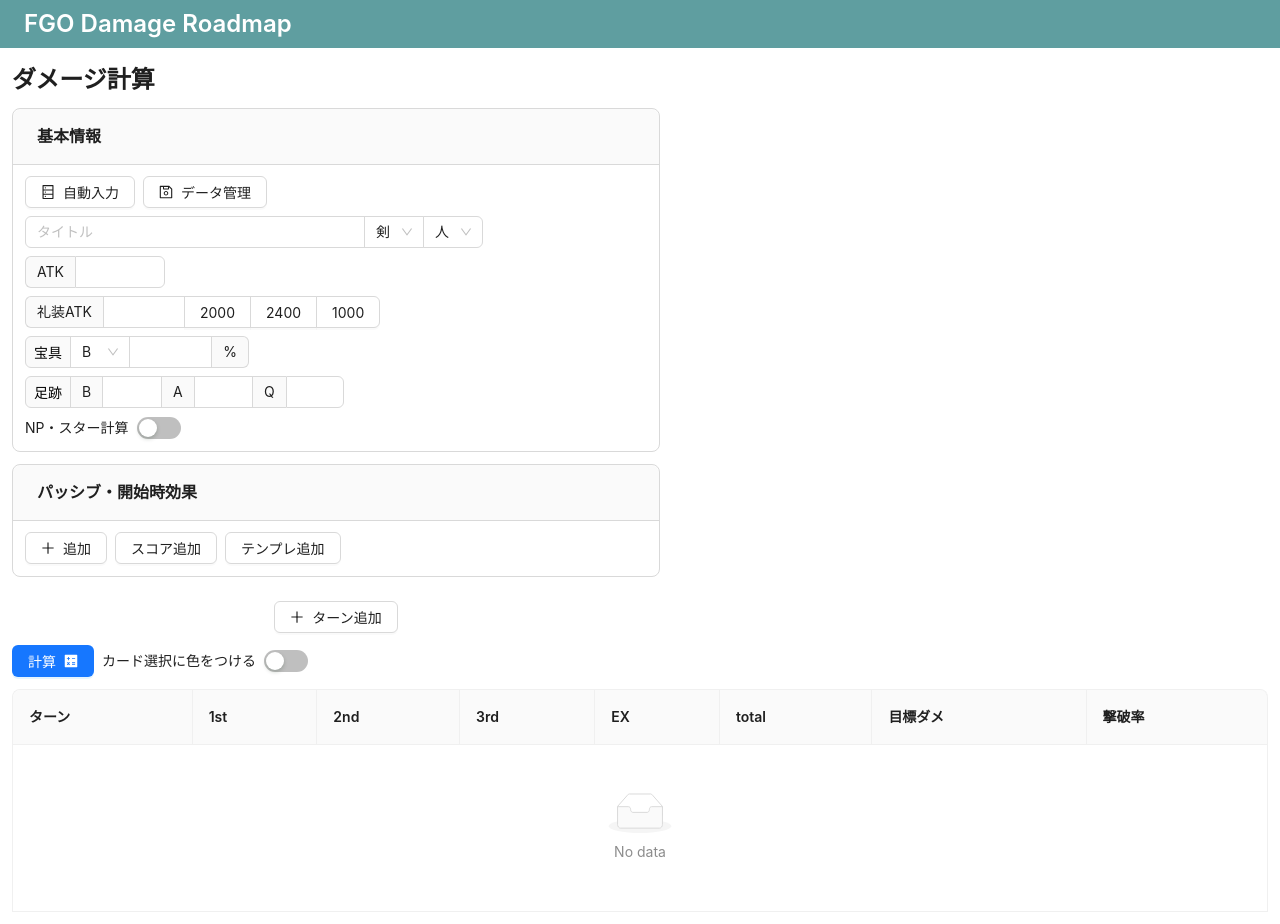
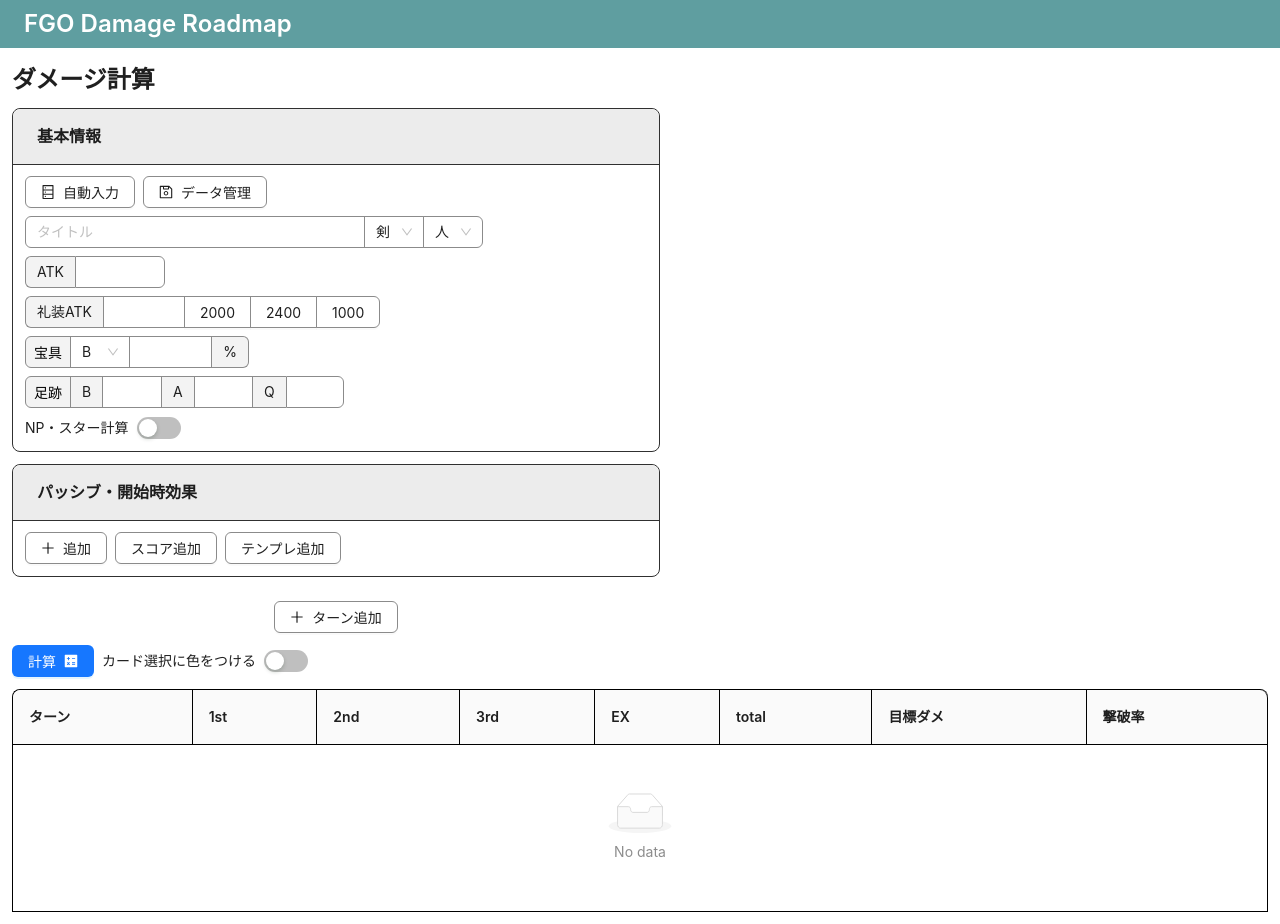
Before and after one commit to zejba/fgo-damage-roadmap, a React (Vite) app: page / in a window 1280 px wide. Built offline with nearby package versions, Linux system fonts and the light colour scheme.

Commit message:
feat: 計算式修正

```diff
--- a/src/App.tsx
+++ b/src/App.tsx
@@ -2,8 +2,34 @@
 import Layout from './features/Layout';
 import { BrowserRouter as Router, Route, Routes } from 'react-router-dom';
 import { ConvertFromOldServicePage } from './pages/ConvertFromOldServicePage';
+import { ConfigProvider, ThemeConfig } from 'antd';
+import { DEFAULT_FORM_BORDER_COLOR } from './data/constants';
+
+const theme: ThemeConfig = {
+  components: {
+    Input: {
+      colorBorder: DEFAULT_FORM_BORDER_COLOR,
+      addonBg: '#f3f3f3'
+    },
+    Select: {
+      colorBorder: DEFAULT_FORM_BORDER_COLOR
+    },
+    InputNumber: {
+      colorBorder: DEFAULT_FORM_BORDER_COLOR,
+      addonBg: '#f3f3f3'
+    },
+    Button: {
+      colorBorder: DEFAULT_FORM_BORDER_COLOR
+    },
+    Table: {
+      borderColor: 'black'
+    }
+  }
+};
+
 function App() {
   return (
+    <ConfigProvider theme={theme}>
       <Router>
         <Layout>
           <Routes>
@@ -13,6 +39,7 @@
           </Routes>
         </Layout>
       </Router>
+    </ConfigProvider>
   );
 }
 
--- a/src/components/Card.tsx
+++ b/src/components/Card.tsx
@@ -2,10 +2,11 @@
 import styled from 'styled-components';
 
 const StyledCard = styled(AntCard)`
-  border-color: #d9d9d9;
+  border-color: #303030;
+  border-width: 1px;
   .ant-card-head {
-    background-color: rgba(0, 0, 0, 0.02);
-    border-color: #d9d9d9;
+    background-color: #ececec;
+    border-color: #303030;
   }
   .ant-card-body {
     padding: 12px;
--- a/src/components/SpaceCompactHeader.tsx
+++ b/src/components/SpaceCompactHeader.tsx
@@ -9,7 +9,7 @@
         padding: '0 8px',
         color: 'black',
         cursor: 'text',
-        backgroundColor: 'rgba(0, 0, 0, 0.02)',
+        backgroundColor: '#f3f3f3',
         ...style
       }}
       {...rest}
--- a/src/data/constants.ts
+++ b/src/data/constants.ts
@@ -10,7 +10,6 @@
 export const CRITICAL_DAMAGE_COEFFICIENT = 2;
 
 export const CARD_CORRECTION_VALUES = {
-  noblePhantasm: 1,
   buster: 1.5,
   arts: 1,
   quick: 0.8,
@@ -18,3 +17,5 @@
 } as const;
 
 export const SELECT_ORDER_COEFFICIENT = 0.2;
+
+export const DEFAULT_FORM_BORDER_COLOR = '#8b8b8b';
--- a/src/data/options.ts
+++ b/src/data/options.ts
@@ -111,12 +111,12 @@
 ];
 
 export const cardColorStyles = {
-  buster: '#FF4444',
+  buster: '#ff6044',
   arts: '#3B9CFF',
-  quick: '#66D966',
-  B: '#FF4444',
+  quick: '#6de76d',
+  B: '#ff6044',
   A: '#3B9CFF',
-  Q: '#66D966',
+  Q: '#6de76d',
   extra: undefined
 } as const;
 
--- a/src/features/DamageCalculator/CardCard/CardParamsSection.tsx
+++ b/src/features/DamageCalculator/CardCard/CardParamsSection.tsx
@@ -4,6 +4,7 @@
 import { cardTypeOptions, damageJudgementOptions } from '../../../data/options';
 import type { CardParams } from '../../../data/types';
 import { isRequiredNpStarCalcAtom } from '../../../store/jotai';
+import { DEFAULT_FORM_BORDER_COLOR } from '../../../data/constants';
 
 interface CardParamsSectionProps {
   cardParamsAtom: PrimitiveAtom<CardParams>;
@@ -36,8 +37,8 @@
             }))
           }
           style={{
-            outline: '1px solid #d9d9d9',
-            outlineOffset: '-1px',
+            border: `1px solid ${DEFAULT_FORM_BORDER_COLOR}`,
+            borderRight: 'none',
             padding: '4px 8px'
           }}
         >
--- a/src/features/DamageCalculator/ImportFormValuesButton.tsx
+++ b/src/features/DamageCalculator/ImportFormValuesButton.tsx
@@ -26,6 +26,7 @@
         }
         const data = validateDamageCalcFormValue(JSON.parse(e.target.result));
         setFormData(data);
+        message.success('ファイルの内容を反映しました');
       } catch (error) {
         console.error(error);
         message.error('ファイルの読み込みに失敗しました');
--- a/src/features/DamageCalculator/ResultTable.tsx
+++ b/src/features/DamageCalculator/ResultTable.tsx
@@ -117,8 +117,19 @@
 }
 function buildDataSource(result: ProcessedTurnResult[], isNpStarCalculated: boolean): RecordType[] {
   return result.flatMap((turnResult, turnIndex) => {
-    const { selectedCards, damage90, damage100, damage110, passRate, targetDamage, nps, minStars, maxStars } =
-      turnResult;
+    const {
+      selectedCards,
+      damage90,
+      damage100,
+      damage110,
+      passRate,
+      targetDamage,
+      nps,
+      minStars,
+      maxStars,
+      minStarRates,
+      maxStarRates
+    } = turnResult;
     const damage90Sum = damage90.reduce((a, b) => a + b, 0);
     const damage100Sum = damage100.reduce((a, b) => a + b, 0);
     const damage110Sum = damage110.reduce((a, b) => a + b, 0);
@@ -194,6 +205,17 @@
               total: `${totalMinStar}～${totalMaxStar}`,
               targetDamage: '-',
               passRate: '-'
+            },
+            {
+              key: `turn-${turnIndex + 1}-star-rate`,
+              turn: null,
+              first: `${minStarRates[0]}%～${maxStarRates[0]}%`,
+              second: `${minStarRates[1]}%～${maxStarRates[1]}%`,
+              third: `${minStarRates[2]}%～${maxStarRates[2]}%`,
+              ex: `${minStarRates[3]}%～${maxStarRates[3]}%`,
+              total: '-',
+              targetDamage: '-',
+              passRate: '-'
             }
           ])
     ];
@@ -207,7 +229,7 @@
   const isNpStarCalculated = useAtomValue(isNpStarCalculatedAtom);
   const dataSource = useMemo(() => buildDataSource(result, isNpStarCalculated), [result, isNpStarCalculated]);
   const columns = useMemo(
-    () => defineColumns(isColored, npColor, isNpStarCalculated ? 6 : 4),
+    () => defineColumns(isColored, npColor, isNpStarCalculated ? 7 : 4),
     [isColored, npColor, isNpStarCalculated]
   );
   return <Table columns={columns} dataSource={dataSource} pagination={false} rowHoverable={false} bordered />;
--- a/src/utils/calcDamage.ts
+++ b/src/utils/calcDamage.ts
@@ -125,8 +125,11 @@
   };
 }
 
-function getCardCorrectionValue(type: CardType, nth: number) {
-  return CARD_CORRECTION_VALUES[type] * (type === 'noblePhantasm' ? 1 : 1 + (nth - 1) * SELECT_ORDER_COEFFICIENT);
+function getCardCorrectionValue(type: CardType, npColor: CardColor, nth: number) {
+  return (
+    CARD_CORRECTION_VALUES[type === 'noblePhantasm' ? npColor : type] *
+    (type === 'noblePhantasm' ? 1 : 1 + (nth - 1) * SELECT_ORDER_COEFFICIENT)
+  );
 }
 
 function getFirstBonusValues(selectedCardColors: CardColor[]) {
@@ -330,6 +333,8 @@
       if (damageJudgement === 'nothing') {
         continue;
       }
+      const fixedIsCritical = cardType !== 'extra' && cardType !== 'noblePhantasm' && isCritical;
+
       const cardCategory: CardCategory =
         cardType === 'noblePhantasm' ? 'noblePhantasm' : cardType === 'extra' ? 'extra' : 'normal';
       const cardColor = cardType === 'noblePhantasm' ? npColor : cardType;
@@ -347,13 +352,13 @@
       let damageCoefficient = 1;
       if (cardCategory === 'noblePhantasm') {
         damageCoefficient = (npValue + consumeBuff(simulatedBuffs, 'npValueUp')) / 100;
-        const spnp = consumeBuff(simulatedBuffs, 'npSuperEffectiveCorrection');
-        if (spnp !== 0) {
-          damageCoefficient *= spnp / 100;
+        const npSuperEffectiveCorrection = consumeBuff(simulatedBuffs, 'npSuperEffectiveCorrection');
+        if (npSuperEffectiveCorrection !== 0) {
+          damageCoefficient *= npSuperEffectiveCorrection / 100;
         }
       } else if (cardCategory === 'extra') {
         damageCoefficient = isChain ? EXTRA_DAMAGE_COEFFICIENT.chain : EXTRA_DAMAGE_COEFFICIENT.default;
-      } else if (isCritical) {
+      } else if (fixedIsCritical) {
         damageCoefficient = CRITICAL_DAMAGE_COEFFICIENT;
       }
 
@@ -361,19 +366,17 @@
       const atkBuff = Math.max(consumeBuff(simulatedBuffs, 'atkBuff') / 100, -1);
       const cardBuff = consumeBuff(simulatedBuffs, `${cardColor}Buff`) / 100;
       const cardPowerBuff = consumeBuff(simulatedBuffs, `${cardColor}PowerBuff`) / 100;
-      const totalCardBuff = Math.max(
-        cardBuff + cardPowerBuff + (isCritical ? consumeBuff(simulatedBuffs, 'cardCriticalBuff') / 100 : 0),
-        -1
-      );
+      const cardCriticalBuff = fixedIsCritical ? consumeBuff(simulatedBuffs, 'cardCriticalBuff') / 100 : 0;
+      const totalCardBuff = Math.max(cardBuff + cardPowerBuff + cardCriticalBuff, -1);
       const spBuff = Math.max(consumeBuff(simulatedBuffs, 'spBuff') / 100, -1);
       const spDef = Math.min(consumeBuff(simulatedBuffs, 'spDef') / 100, 1);
       const npGetBuff = Math.max(consumeBuff(simulatedBuffs, 'npGetBuff') / 100, -1);
       const starGetBuff = consumeBuff(simulatedBuffs, 'starGetBuff') / 100;
-      const cardCorrectionValue = getCardCorrectionValue(cardType, cardIndex + 1);
+      const cardCorrectionValue = getCardCorrectionValue(cardType, npColor, cardIndex + 1);
       const npOrCrBuff =
         cardType === 'noblePhantasm'
           ? Math.max(consumeBuff(simulatedBuffs, 'noblePhantasmBuff') / 100, -1)
-          : isCritical && cardColor !== 'extra'
+          : fixedIsCritical && cardColor !== 'extra'
             ? Math.max(
                 (consumeBuff(simulatedBuffs, 'criticalBuff') +
                   consumeBuff(simulatedBuffs, `${cardColor}CriticalBuff`)) /
@@ -398,25 +401,26 @@
         );
         turnResult.constantDamages[cardIndex] = constantDamage;
       }
-      turnResult.nps[cardIndex] = npGetCalc(
+      turnResult.nps[cardIndex] =
+        npGetCalc(
           npGain,
           cardNpCorrectionValue,
-        Math.max(cardBuff, -1),
+          Math.max(cardBuff + cardCriticalBuff, -1),
           cardType === 'noblePhantasm' ? 0 : firstBonusA,
-        turnInput.params.dtdr,
+          turnInput.params.dtdr / 100,
           npGetBuff,
-        isCritical,
+          fixedIsCritical,
           hitCount,
           overKillCount
-      );
+        ) / 100;
       const [minStar, maxStar, minStarRate, maxStarRate] = starGetCalc(
-        starRate,
+        starRate / 100,
         cardStarCorrectionValue,
-        cardBuff,
+        Math.max(cardBuff + cardCriticalBuff, -1),
         cardType === 'noblePhantasm' ? 0 : firstBonusQ,
-        turnInput.params.dsr,
+        turnInput.params.dsr / 100,
         starGetBuff,
-        isCritical,
+        fixedIsCritical,
         hitCount,
         overKillCount
       );
@@ -467,7 +471,7 @@
       Math.floor(baseDamage * 1 + turnResult.constantDamages[index]!)
     ) as [number, number, number, number];
     const damage110 = turnResult.baseDamages.map((baseDamage, index) =>
-      Math.floor(baseDamage * 1.1 + turnResult.constantDamages[index]!)
+      Math.floor(baseDamage * 1.099 + turnResult.constantDamages[index]!)
     ) as [number, number, number, number];
     return {
       ...turnResult,
@@ -642,5 +646,7 @@
     }
   }
   result[1] += result[0];
+  result[2] = Math.floor(Math.max(result[2], 0) * 1000) / 10;
+  result[3] = Math.floor(Math.max(result[3], 0) * 1000) / 10;
   return result;
 }
```
Lines whose indentation alone changed are shown as unchanged.
